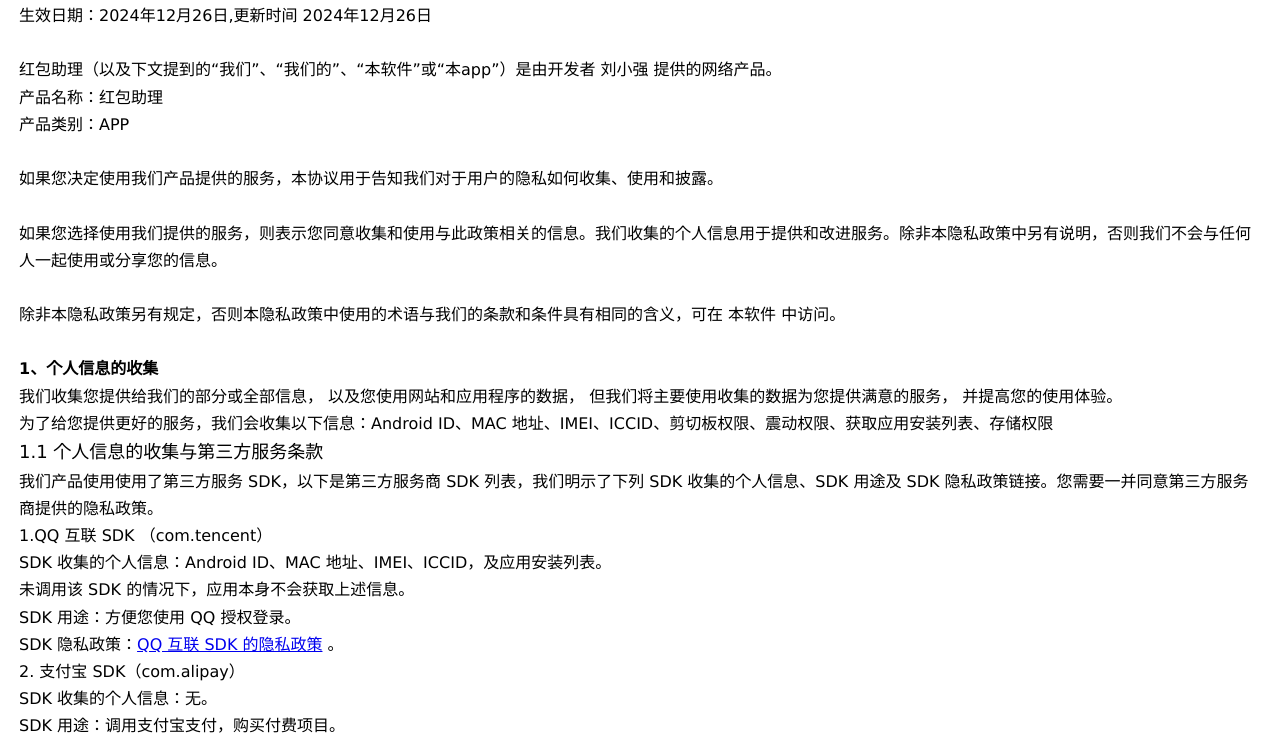
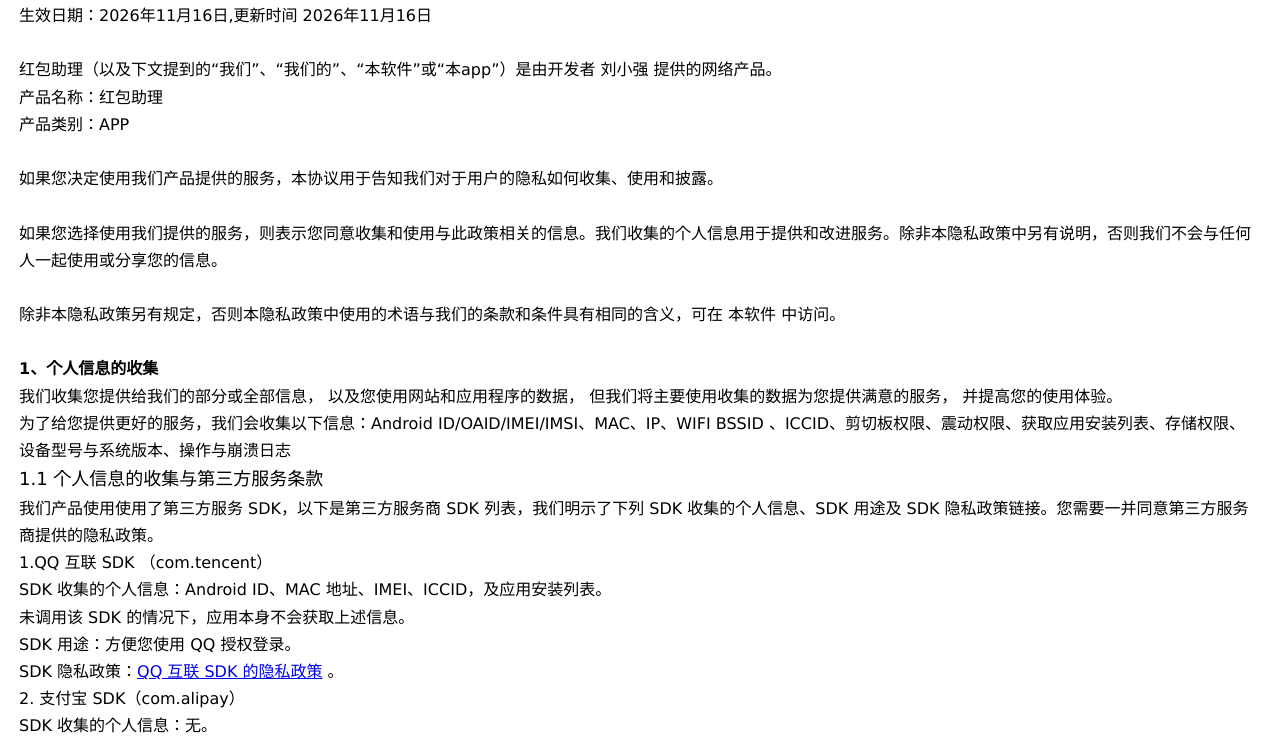
Before and after one commit to jeraypop/redBaoPrivacy, a plain HTML site: page index.html in a window 1280 px wide. Shown: the part 47-787 px from the top of the page. Drawn offline with Linux system fonts and the light colour scheme.

Commit message:
Update index.html

```diff
--- a/index.html
+++ b/index.html
@@ -57,7 +57,7 @@
 				<div>
 					<div style="text-align: center; font-size: 20px;"><strong>隐私政策</strong></div>
 					<div class="STYLE4" style="font-family: Verdana, Arial, Helvetica, sans-serif; font-size: medium;">
-						生效日期：2024年12月26日,更新时间 2024年12月26日
+						生效日期：2026年11月16日,更新时间 2026年11月16日
 						<br><br>红包助理（以及下文提到的“我们”、“我们的”、“本软件”或“本app”）是由开发者 刘小强 提供的网络产品。
 						<br>产品名称：红包助理
 						<br>产品类别：APP
@@ -66,7 +66,7 @@
 						<br><br>除非本隐私政策另有规定，否则本隐私政策中使用的术语与我们的条款和条件具有相同的含义，可在 本软件 中访问。
 						<br><br><strong>1、个人信息的收集</strong>
 						<br>我们收集您提供给我们的部分或全部信息， 以及您使用网站和应用程序的数据， 但我们将主要使用收集的数据为您提供满意的服务， 并提高您的使用体验。
-						<br>为了给您提供更好的服务，我们会收集以下信息：Android ID、MAC 地址、IMEI、ICCID、剪切板权限、震动权限、获取应用安装列表、存储权限 <br>
+						<br>为了给您提供更好的服务，我们会收集以下信息：Android ID/OAID/IMEI/IMSI、MAC、IP、WIFI BSSID 、ICCID、剪切板权限、震动权限、获取应用安装列表、存储权限、设备型号与系统版本、操作与崩溃日志 <br>
 
 						<div class="titlePage" style="font-size: 18px;">1.1 个人信息的收集与第三方服务条款</div>
 						我们产品使用使用了第三方服务 SDK，以下是第三方服务商 SDK 列表，我们明示了下列 SDK 收集的个人信息、SDK 用途及 SDK 隐私政策链接。您需要一并同意第三方服务商提供的隐私政策。
```
